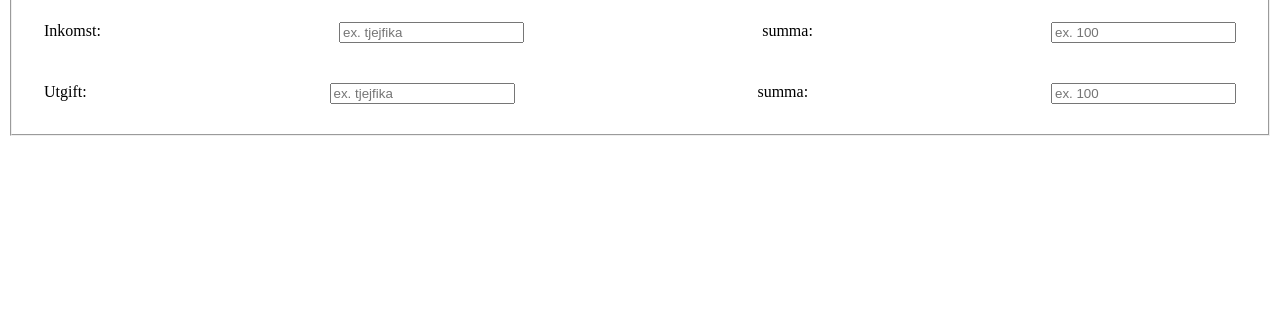
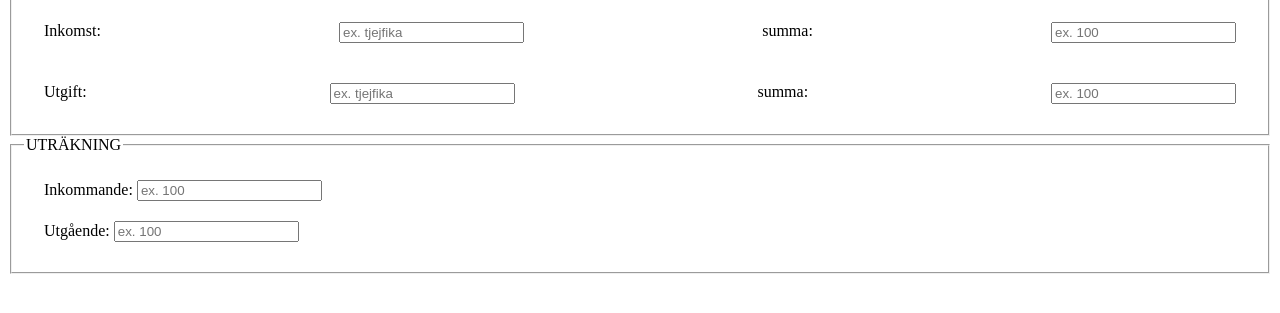
Before and after one commit to Medieinstitutet/fed25d-js-inl-2-budget-app-elenaholmberg, a website built with Vite: page index.html in a window 1280 px wide. Shown: the part 101-414 px from the top of the page. Built offline with nearby package versions, Linux system fonts and the light colour scheme.

Commit message:
🧱 calculationBox added

```diff
--- a/index.html
+++ b/index.html
@@ -40,6 +40,23 @@
           <input id="expenseSum" type="number" placeholder="ex. 100" />
         </div>
       </fieldset>
+
+
+      <fieldset>
+        <legend>UTRÄKNING</legend>
+
+        <div class="calculatingBox">
+              <label for="">Inkommande:
+          <input id="expenseSum" type="number" placeholder="ex. 100" />
+       </label>
+
+
+          <label for="">Utgående:
+          <input id="expenseSum" type="number" placeholder="ex. 100" />
+       </label>
+</div>
+
+      </fieldset>
     </form>
 
     <script type="module" src="/src/main.js"></script>
--- a/src/style.css
+++ b/src/style.css
@@ -1,5 +1,11 @@
-.incomeAndExpense {
+.incomeAndExpense,
+.calculatingBox {
   display: flex;
   justify-content: space-between;
   padding: 20px;
 }
+
+.calculatingBox {
+  flex-direction: column;
+  gap: 20px;
+}
```
